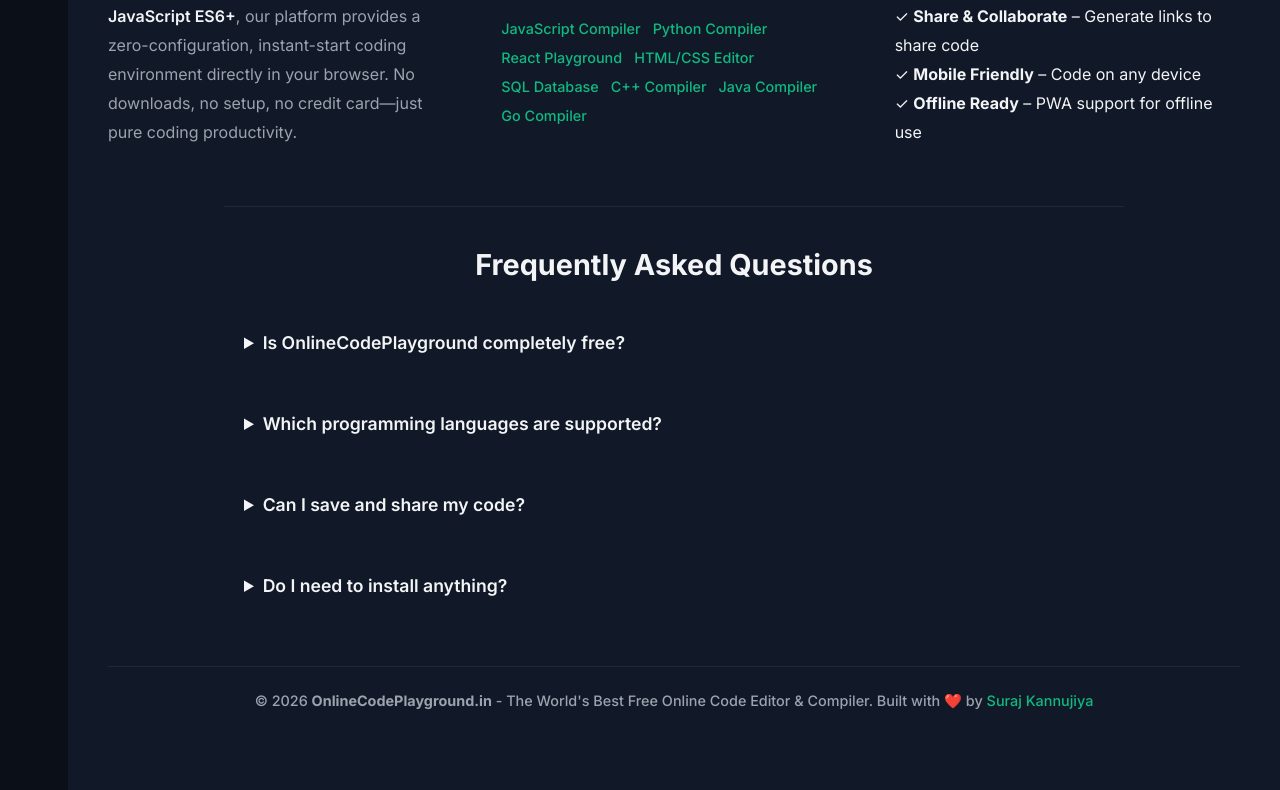
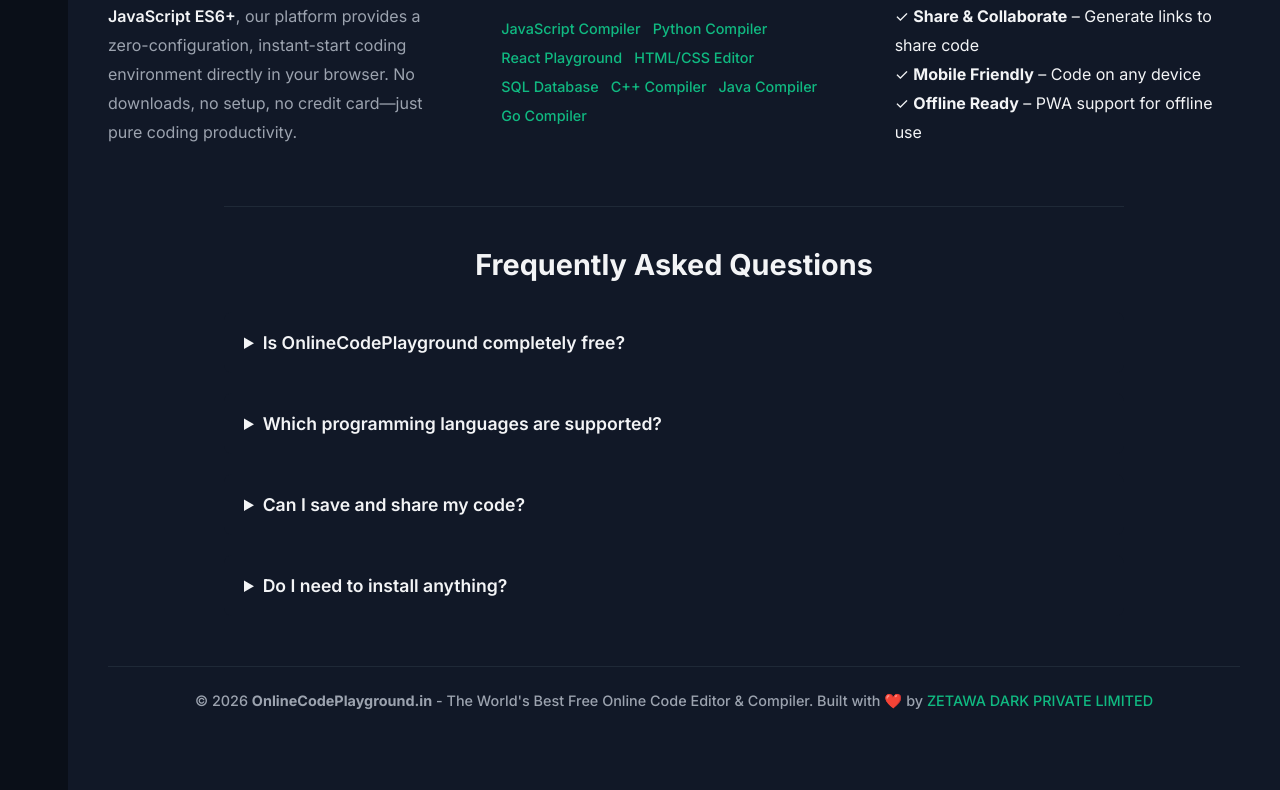
Before and after one commit to Suraj-1233/online-js-compiler, a React (Vite) app: page /compiler/javascript in a window 1280 px wide. Shown: the part 1779-2569 px from the top of the page. Built offline with nearby package versions, Linux system fonts and the light colour scheme.

Commit message:
chore: update author to ZETAWA DARK PRIVATE LIMITED

```diff
--- a/index.html
+++ b/index.html
@@ -35,7 +35,7 @@
         content="Run JavaScript, React, Python, SQL, C++, Java, and Go directly in your browser with OnlineCodePlayground. The fastest, free online code compiler with real-time preview. No signup required, 100% free forever." />
     <meta name="keywords"
         content="Online Code Playground, online compiler, react editor online, python browser compiler, run sql online, javascript playground, best web IDE, free code editor, code runner, web-based compiler, multi-language IDE" />
-    <meta name="author" content="Suraj Kannujiya" />
+    <meta name="author" content="ZETAWA DARK PRIVATE LIMITED" />
     <meta name="robots" content="index, follow, max-image-preview:large, max-snippet:-1, max-video-preview:-1" />
 
     <!-- Preload Critical Assets -->
--- a/src/App.jsx
+++ b/src/App.jsx
@@ -631,7 +631,7 @@
                         color: 'var(--text-secondary)',
                         fontSize: '0.9rem'
                     }}>
-                        &copy; 2026 <strong>OnlineCodePlayground.in</strong> - The World's Best Free Online Code Editor &amp; Compiler. Built with ❤️ by <a href="/" style={{ color: 'var(--accent-color)', textDecoration: 'none' }}>Suraj Kannujiya</a>
+                        &copy; 2026 <strong>OnlineCodePlayground.in</strong> - The World's Best Free Online Code Editor &amp; Compiler. Built with ❤️ by <a href="https://www.linkedin.com/company/zetawa-dark-private-limited/" target="_blank" rel="noopener noreferrer" style={{ color: 'var(--accent-color)', textDecoration: 'none' }}>ZETAWA DARK PRIVATE LIMITED</a>
                     </div>
                 </div>
             </footer>
--- a/src/components/SEO.jsx
+++ b/src/components/SEO.jsx
@@ -89,7 +89,7 @@
         "description": "The premier online code playground and compiler for developers worldwide",
         "founder": {
             "@type": "Person",
-            "name": "Suraj Kannujiya"
+            "name": "ZETAWA DARK PRIVATE LIMITED"
         },
         "sameAs": []
     };
@@ -135,7 +135,7 @@
         },
         "author": {
             "@type": "Person",
-            "name": "Suraj Kannujiya"
+            "name": "ZETAWA DARK PRIVATE LIMITED"
         }
     };
 
```
Also changed, not shown: 1 other file (tests, documents, lock files or other folders).
